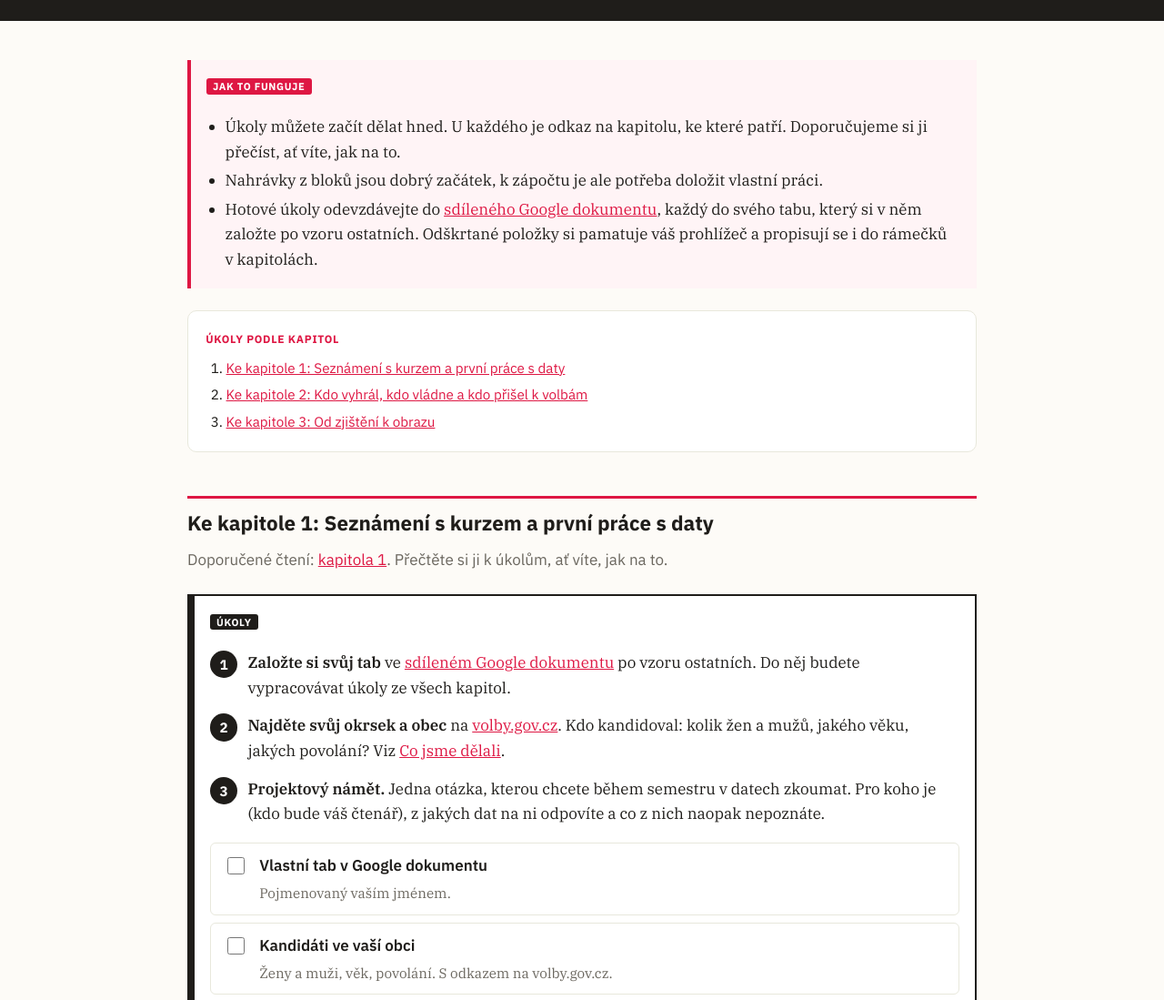
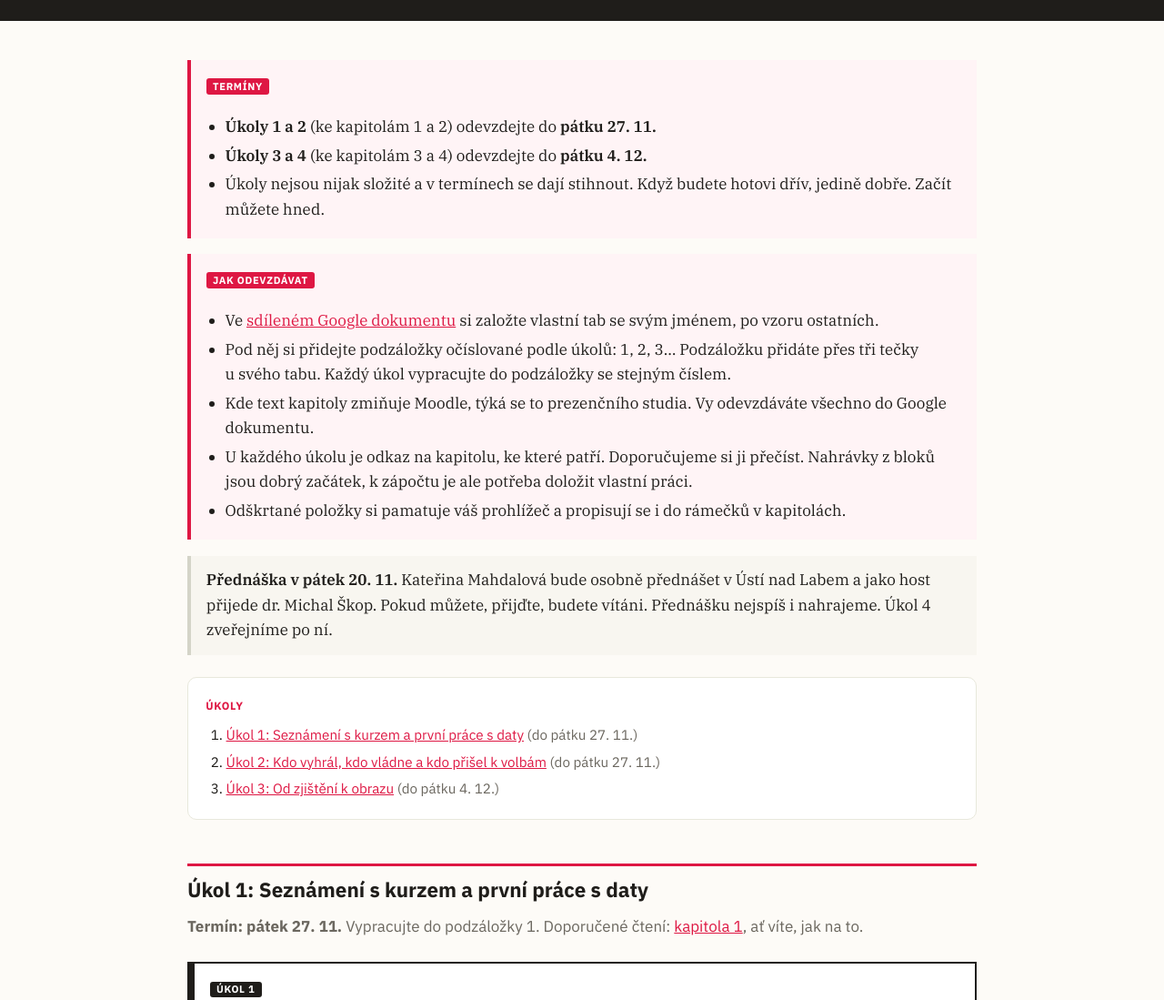
Before and after one commit to DataTimes-org/ujep, a plain HTML site: page datova-zurnalistika/kombinovane/index.html in a window 1280 px wide. Shown: the part 340-1439 px from the top of the page at 91% size. Drawn offline with Linux system fonts and the light colour scheme.

Commit message:
Kombinované studium: termíny úkolů 1–3 (27. 11., 4. 12.), podzáložky v Google dokumentu, přednáška 20. 11.
Co-Authored-By: Claude Opus 5.5 <noreply@anthropic.com>

```diff
--- a/datova-zurnalistika/kombinovane/index.html
+++ b/datova-zurnalistika/kombinovane/index.html
@@ -35,35 +35,50 @@
 <main class="wrap">
 
 <div class="key">
-  <span class="tag">Jak to funguje</span>
+  <span class="tag">Termíny</span>
   <ul>
-    <li>Úkoly můžete začít dělat hned. U&nbsp;každého je odkaz na kapitolu, ke které patří. Doporučujeme si ji přečíst, ať víte, jak na to.</li>
-    <li>Nahrávky z&nbsp;bloků jsou dobrý začátek, k&nbsp;zápočtu je ale potřeba doložit vlastní práci.</li>
-    <li>Hotové úkoly odevzdávejte do <a href="https://docs.google.com/document/d/1703SvQGwA_kmcyU5F6ka8LKkZ_LxSCmZleSrb0bHqHY/edit?tab=t.48znoq6bem8n" target="_blank" rel="noopener">sdíleného Google dokumentu</a>, každý do svého tabu, který si v&nbsp;něm založte po vzoru ostatních. Odškrtané položky si pamatuje váš prohlížeč a&nbsp;propisují se i&nbsp;do rámečků v&nbsp;kapitolách.</li>
+    <li><strong>Úkoly 1 a&nbsp;2</strong> (ke kapitolám 1 a&nbsp;2) odevzdejte do <strong>pátku 27.&nbsp;11.</strong></li>
+    <li><strong>Úkoly 3 a&nbsp;4</strong> (ke kapitolám 3 a&nbsp;4) odevzdejte do <strong>pátku 4.&nbsp;12.</strong></li>
+    <li>Úkoly nejsou nijak složité a&nbsp;v&nbsp;termínech se dají stihnout. Když budete hotovi dřív, jedině dobře. Začít můžete hned.</li>
   </ul>
 </div>
 
+<div class="key">
+  <span class="tag">Jak odevzdávat</span>
+  <ul>
+    <li>Ve <a href="https://docs.google.com/document/d/1703SvQGwA_kmcyU5F6ka8LKkZ_LxSCmZleSrb0bHqHY/edit?tab=t.48znoq6bem8n" target="_blank" rel="noopener">sdíleném Google dokumentu</a> si založte vlastní tab se svým jménem, po vzoru ostatních.</li>
+    <li>Pod něj si přidejte podzáložky očíslované podle úkolů: 1, 2, 3… Podzáložku přidáte přes tři tečky u&nbsp;svého tabu. Každý úkol vypracujte do podzáložky se stejným číslem.</li>
+    <li>Kde text kapitoly zmiňuje Moodle, týká se to prezenčního studia. Vy odevzdáváte všechno do Google dokumentu.</li>
+    <li>U&nbsp;každého úkolu je odkaz na kapitolu, ke které patří. Doporučujeme si ji přečíst. Nahrávky z&nbsp;bloků jsou dobrý začátek, k&nbsp;zápočtu je ale potřeba doložit vlastní práci.</li>
+    <li>Odškrtané položky si pamatuje váš prohlížeč a&nbsp;propisují se i&nbsp;do rámečků v&nbsp;kapitolách.</li>
+  </ul>
+</div>
+
+<div class="box">
+  <p><strong>Přednáška v&nbsp;pátek 20.&nbsp;11.</strong> Kateřina Mahdalová bude osobně přednášet v&nbsp;Ústí nad Labem a&nbsp;jako host přijede dr.&nbsp;Michal Škop. Pokud můžete, přijďte, budete vítáni. Přednášku nejspíš i&nbsp;nahrajeme. Úkol 4 zveřejníme po ní.</p>
+</div>
+
 <nav class="toc" aria-label="Přehled úkolů">
-  <span class="lbl">Úkoly podle kapitol</span>
+  <span class="lbl">Úkoly</span>
   <ol>
-    <li><a href="#kapitola-1">Ke kapitole 1: Seznámení s&nbsp;kurzem a&nbsp;první práce s&nbsp;daty</a></li>
-    <li><a href="#kapitola-2">Ke kapitole 2: Kdo vyhrál, kdo vládne a&nbsp;kdo přišel k&nbsp;volbám</a></li>
-    <li><a href="#kapitola-3">Ke kapitole 3: Od zjištění k&nbsp;obrazu</a></li>
+    <li><a href="#kapitola-1">Úkol 1: Seznámení s&nbsp;kurzem a&nbsp;první práce s&nbsp;daty</a> <span class="sub">(do pátku 27.&nbsp;11.)</span></li>
+    <li><a href="#kapitola-2">Úkol 2: Kdo vyhrál, kdo vládne a&nbsp;kdo přišel k&nbsp;volbám</a> <span class="sub">(do pátku 27.&nbsp;11.)</span></li>
+    <li><a href="#kapitola-3">Úkol 3: Od zjištění k&nbsp;obrazu</a> <span class="sub">(do pátku 4.&nbsp;12.)</span></li>
   </ol>
 </nav>
 
-<h2 id="kapitola-1">Ke kapitole 1: Seznámení s&nbsp;kurzem a&nbsp;první práce s&nbsp;daty</h2>
-<p class="sub">Doporučené čtení: <a href="../kapitola-1/index.html">kapitola 1</a>. Přečtěte si ji k&nbsp;úkolům, ať víte, jak na to.</p>
+<h2 id="kapitola-1">Úkol 1: Seznámení s&nbsp;kurzem a&nbsp;první práce s&nbsp;daty</h2>
+<p class="sub"><strong>Termín: pátek 27.&nbsp;11.</strong> Vypracujte do podzáložky 1. Doporučené čtení: <a href="../kapitola-1/index.html">kapitola 1</a>, ať víte, jak na to.</p>
 
 <div class="task">
-  <span class="tag">Úkoly</span>
+  <span class="tag">Úkol 1</span>
   <ol class="steps">
-    <li><strong>Založte si svůj tab</strong> ve <a href="https://docs.google.com/document/d/1703SvQGwA_kmcyU5F6ka8LKkZ_LxSCmZleSrb0bHqHY/edit?tab=t.48znoq6bem8n" target="_blank" rel="noopener">sdíleném Google dokumentu</a> po vzoru ostatních. Do něj budete vypracovávat úkoly ze všech kapitol.</li>
+    <li><strong>Založte si svůj tab</strong> se svým jménem ve <a href="https://docs.google.com/document/d/1703SvQGwA_kmcyU5F6ka8LKkZ_LxSCmZleSrb0bHqHY/edit?tab=t.48znoq6bem8n" target="_blank" rel="noopener">sdíleném Google dokumentu</a> po vzoru ostatních. Pod něj si přidejte podzáložky očíslované podle úkolů: 1, 2, 3… Podzáložku přidáte přes tři tečky u&nbsp;svého tabu. Tenhle úkol vypracujte do podzáložky 1.</li>
     <li><strong>Najděte svůj okrsek a&nbsp;obec</strong> na <a href="https://volby.gov.cz/">volby.gov.cz</a>. Kdo kandidoval: kolik žen a&nbsp;mužů, jakého věku, jakých povolání? Viz <a href="../kapitola-1/index.html#co">Co jsme dělali</a>.</li>
     <li><strong>Projektový námět.</strong> Jedna otázka, kterou chcete během semestru v&nbsp;datech zkoumat. Pro koho je (kdo bude váš čtenář), z&nbsp;jakých dat na ni odpovíte a&nbsp;co z&nbsp;nich naopak nepoznáte.</li>
   </ol>
   <ul class="tasks" data-store="ujep-k1-komb">
-    <li data-id="tab"><input type="checkbox" aria-label="Hotovo"><span class="what">Vlastní tab v&nbsp;Google dokumentu</span><span class="how">Pojmenovaný vaším jménem.</span></li>
+    <li data-id="tab"><input type="checkbox" aria-label="Hotovo"><span class="what">Vlastní tab v&nbsp;Google dokumentu</span><span class="how">Pojmenovaný vaším jménem, pod ním podzáložky 1, 2, 3…</span></li>
     <li data-id="kandidati"><input type="checkbox" aria-label="Hotovo"><span class="what">Kandidáti ve vaší obci</span><span class="how">Ženy a&nbsp;muži, věk, povolání. S&nbsp;odkazem na volby.gov.cz.</span></li>
     <li data-id="namet"><input type="checkbox" aria-label="Hotovo"><span class="what">Projektový námět</span><span class="how">Otázka, čtenář, data, omezení. Každé po jedné až dvou větách.</span></li>
     <li data-id="kviz"><input type="checkbox" aria-label="Hotovo"><span class="what">Zastávka</span><span class="how">Neodevzdává se. Kde jste chybovali, vraťte se k&nbsp;textu.</span></li>
@@ -71,11 +86,11 @@
   <p class="sub">Ke všem kapitolám: AI používat smíte, každé číslo ale ověřte proti ČSÚ a&nbsp;každé použití AI zapište (model, k&nbsp;čemu, co jste přijali, opravili a&nbsp;odmítli). Ke každé kapitole patří jeden krátký zápis do deníku rozhodnutí: co jste zkusili, co jste změnili a&nbsp;proč.</p>
 </div>
 
-<h2 id="kapitola-2">Ke kapitole 2: Kdo vyhrál, kdo vládne a&nbsp;kdo přišel k&nbsp;volbám</h2>
-<p class="sub">Doporučené čtení: <a href="../kapitola-2/index.html">kapitola 2</a>. Přečtěte si ji k&nbsp;úkolům, ať víte, jak na to.</p>
+<h2 id="kapitola-2">Úkol 2: Kdo vyhrál, kdo vládne a&nbsp;kdo přišel k&nbsp;volbám</h2>
+<p class="sub"><strong>Termín: pátek 27.&nbsp;11.</strong> Vypracujte do podzáložky 2. Doporučené čtení: <a href="../kapitola-2/index.html">kapitola 2</a>, ať víte, jak na to.</p>
 
 <div class="task">
-  <span class="tag">Úkoly</span>
+  <span class="tag">Úkol 2</span>
   <ol class="steps">
     <li><strong>Průběžná zpráva</strong> o&nbsp;5 až 8 větách. Kdo vyhrál ve vašem okrsku a&nbsp;kdo v&nbsp;obci? Kdo vládne (koalice, starosta k&nbsp;dnešnímu dni)? Zastupuje vás ten, koho jste volili? Ke každému číslu odkaz na zdroj. <a href="../kapitola-2/index.html#vitez">Část 1</a>.</li>
     <li><strong>Složka projektu</strong> s&nbsp;podsložkami <code>puvodni</code> a&nbsp;<code>pracovni</code> a&nbsp;záznam úprav. <a href="../kapitola-2/index.html#data">Část 2</a>.</li>
@@ -98,11 +113,11 @@
   <p class="sub">Až budete mít hotovou účast v&nbsp;čase, sejdeme se online asi na 20 minut. Termín domluvíme e-mailem. Nezapomeňte na zápis do deníku rozhodnutí a&nbsp;záznam AI.</p>
 </div>
 
-<h2 id="kapitola-3">Ke kapitole 3: Od zjištění k&nbsp;obrazu</h2>
-<p class="sub">Doporučené čtení: <a href="../kapitola-3/index.html">kapitola 3</a>. Přečtěte si ji k&nbsp;úkolům, ať víte, jak na to.</p>
+<h2 id="kapitola-3">Úkol 3: Od zjištění k&nbsp;obrazu</h2>
+<p class="sub"><strong>Termín: pátek 4.&nbsp;12.</strong> Vypracujte do podzáložky 3. Doporučené čtení: <a href="../kapitola-3/index.html">kapitola 3</a>, ať víte, jak na to.</p>
 
 <div class="task">
-  <span class="tag">Úkoly</span>
+  <span class="tag">Úkol 3</span>
   <ol class="steps">
     <li><strong>Napište tvrzení.</strong> Vezměte jedno zjištění z&nbsp;<a href="../kapitola-2/index.html#kombinovane">kapitoly 2</a> a&nbsp;napište k&nbsp;němu hlavní sdělení jednou větou. <a href="../kapitola-3/index.html#veta">Část 1</a>.</li>
     <li><strong>Nakreslete rukou dvě skici.</strong> Musí se lišit v&nbsp;něčem podstatném, ne jen barvou. Vyfoťte obě, i&nbsp;tu nevybranou. <a href="../kapitola-3/index.html#skici">Část 5</a>.</li>
@@ -121,7 +136,7 @@
 </div>
 
 <div class="box">
-  <p><strong>Co bude dál.</strong> Úkoly ke kapitolám 4 až 6 přibudou sem i&nbsp;do jednotlivých kapitol, až budou kapitoly na webu. Na konci semestru vás stejně jako ostatní čeká obhajoba vlastního projektu.</p>
+  <p><strong>Co bude dál.</strong> Úkol 4 přibude sem i&nbsp;do kapitoly 4 po přednášce v&nbsp;pátek 20.&nbsp;11. Další úkoly přibudou s&nbsp;dalšími kapitolami. Na konci semestru vás stejně jako ostatní čeká obhajoba vlastního projektu.</p>
 </div>
 
 <div class="pager">
```
Also changed, not shown: datova-zurnalistika/kapitola-1/index.html (+3 -2 lines), datova-zurnalistika/kapitola-2/index.html (+2 -1 lines), datova-zurnalistika/kapitola-3/index.html (+2 -1 lines).
